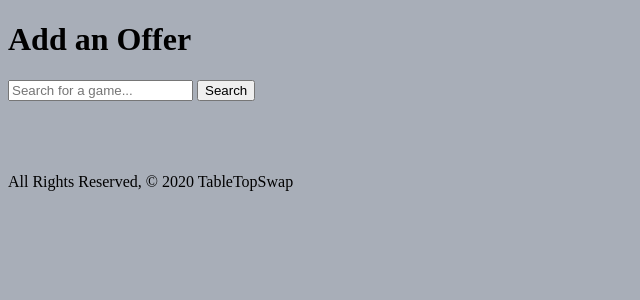
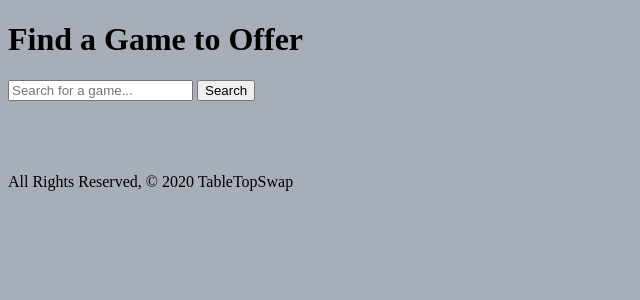
Before and after one commit to JamWheat/table-top-swap, a Django app: page /games/search/ in a window 1280 px wide. Shown: the part 104-404 px from the top of the page, without its empty margins (0-640 px from the left). Run offline with Django 3.2, Linux system fonts and the light colour scheme.

Commit message:
bring exact game to add offfer page

```diff
--- a/main_app/games_search.py
+++ b/main_app/games_search.py
@@ -14,3 +14,10 @@ def search(query):
     response.append([each['@objectid'], each['name']['#text'], each['yearpublished']])
   # return search_json_dict['boardgames']['boardgame']
   return response
+
+def find(query):
+  search = requests.get(f'{base_url}boardgame/{query}')
+  search_xml = xmltodict.parse(search.text)
+  search_json_dumps = json.dumps(search_xml)
+  search_json_dict = json.loads(search_json_dumps)
+  return search_json_dict
--- a/main_app/templates/games_search.html
+++ b/main_app/templates/games_search.html
@@ -1,10 +1,10 @@
 {% extends 'base.html' %}
 
-{% block title %}Add an Offer{% endblock %}
+{% block title %}Find a Game to Offer{% endblock %}
 
 {% block content %}
 
-<h1>Add an Offer</h1>
+<h1>Find a Game to Offer</h1>
 
 <form action="{% url 'bgg_search' %}" method="POST">
   {% csrf_token %}
@@ -18,9 +18,9 @@
   {% comment %} {{ results }} {% endcomment %}
   {% for game in results %}
     <p>{{ game.1 }} ({{ game.2 }})</p>
-    <form action='' method="POST">
+    <form action="{% url 'bgg_find' %}" method="POST">
       {% csrf_token %}
-      <input type="text" name="objectid" value="{{ game.0 }}">
+      <input type="hidden" name="objectid" value="{{ game.0 }}">
       <input type="submit" value="Select Game">
     </form>
   {% endfor %}
--- a/main_app/urls.py
+++ b/main_app/urls.py
@@ -9,5 +9,6 @@ urlpatterns = [
   path('about/', views.about, name='about'),
   # game views/actions
   path('games/search/', views.games_search, name='games_search'),
-  path('games/bgg_search/', views.bgg_search, name='bgg_search')
+  path('games/bgg_search/', views.bgg_search, name='bgg_search'),
+  path('games/bgg_find/', views.bgg_find, name='bgg_find')
 ]
--- a/main_app/views.py
+++ b/main_app/views.py
@@ -3,7 +3,7 @@ from django.contrib.auth import login
 from django.contrib.auth.forms import UserCreationForm
 from django.contrib.auth.decorators import login_required
 from django.contrib.auth.mixins import LoginRequiredMixin
-from .games_search import search
+from .games_search import search, find
 
 
 # to protect view functions: decorate with @login_required
@@ -43,3 +43,7 @@ def games_search(request):
 def bgg_search(request):
   results = search(request.POST['query'])
   return render(request, 'games_search.html', { 'results': results })
+
+def bgg_find(request):
+  result = find(request.POST['objectid'])
+  return render(request, 'add_game.html', {'result': result })
```
Also changed, not shown: main_app/templates/add_game.html (added, +13 -0 lines).
